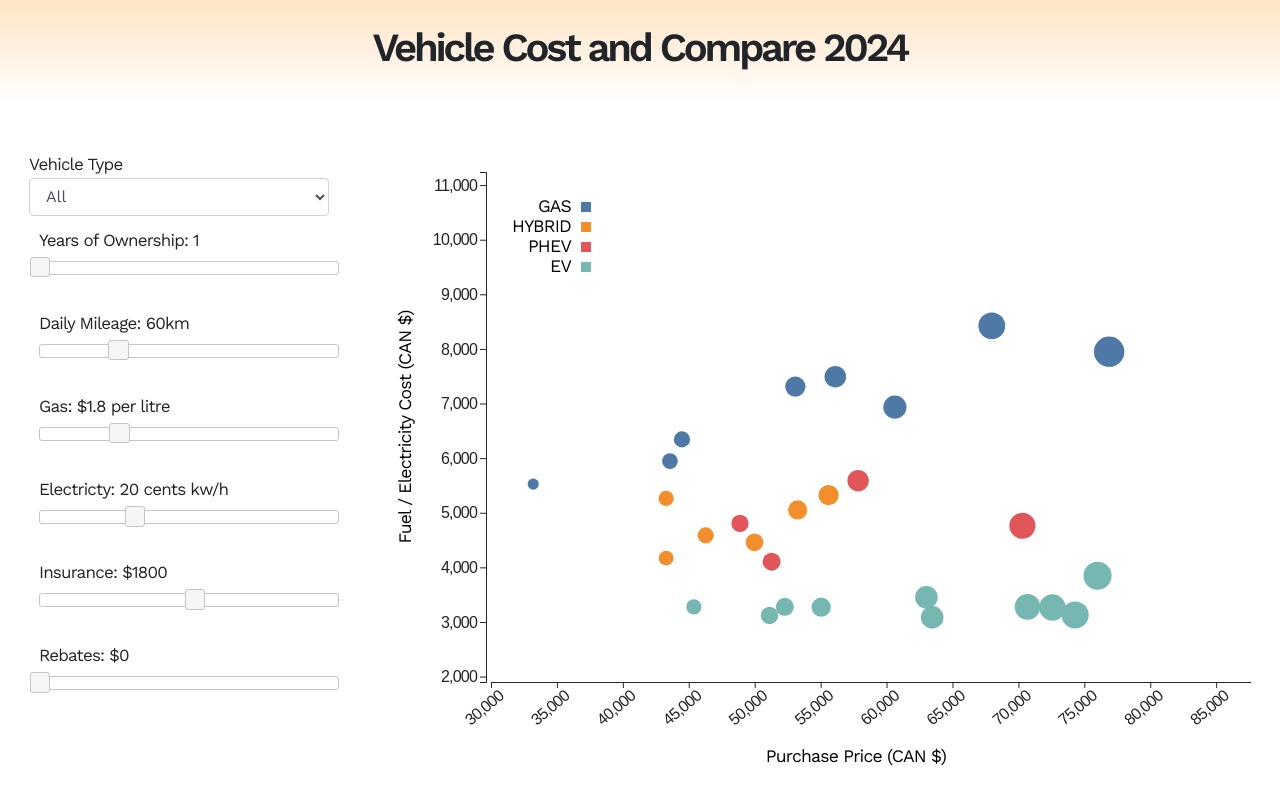
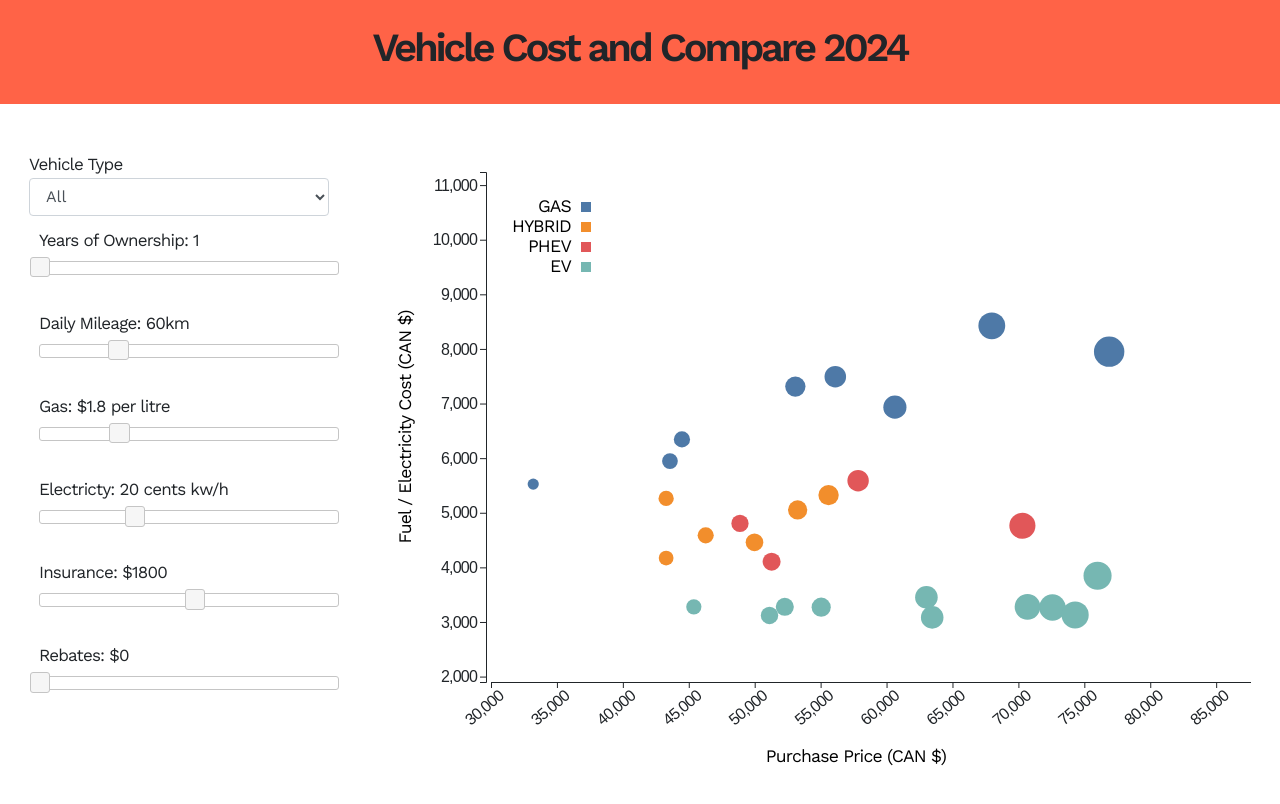
Before and after one commit to GraemeRMorgan/vehicle-cost-vercel, a website with bundled scripts: page index.html in a window 1280 px wide. Built offline with nearby package versions, Linux system fonts and the light colour scheme.

Commit message:
Simple and working

```diff
--- a/css/style.css
+++ b/css/style.css
@@ -31,7 +31,7 @@ h1 {
   display: flex;
   justify-content: space-evenly;
   padding: 24px 48px;
-  background: linear-gradient(to top, white, bisque);
+  background-color: tomato;
   width: 100%;
 }
 
```
